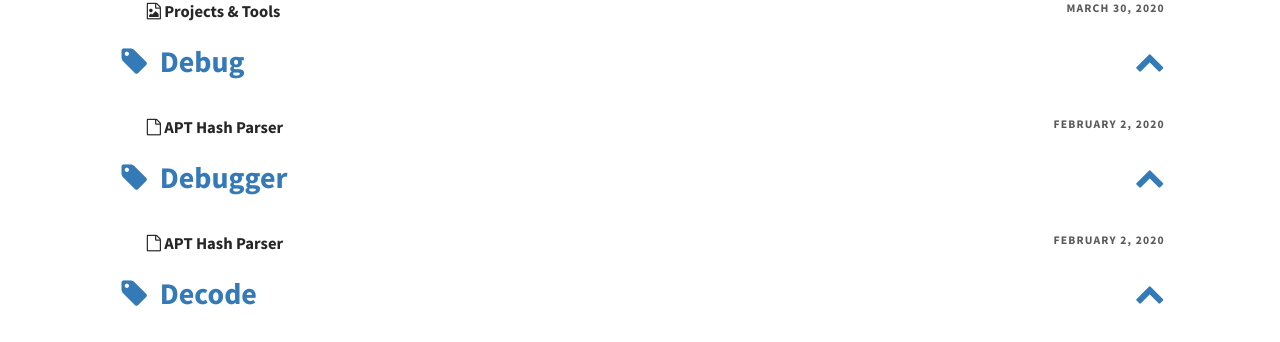
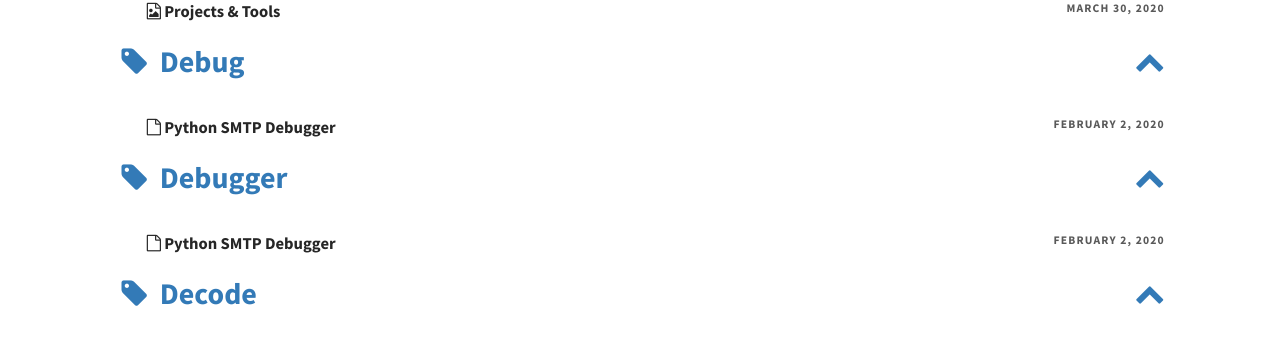
Before and after one commit to batuhankutluca/batuhankutluca.github.io, a Jekyll site: the page built from pages/tags.md, in a window 1280 px wide and 900 px high, scrolled down 785 px. Shown: the part 143-485 px from the top of the window. Built offline with Jekyll 4.4.1, drawn with Linux system fonts in a browser that asks for light colours; some of the changed text lies outside the part shown.

Commit message:
Update python_smtp_debugger.md

```diff
--- a/_portfolio/python_smtp_debugger.md
+++ b/_portfolio/python_smtp_debugger.md
@@ -1,8 +1,8 @@
 ---
 layout: post
-title: APT Hash Parser
+title: Python SMTP Debugger
 img: "assets/img/portfolio/python_smtp.png"
-feature-img: "assets/img/portfolio/python_smtp.png"
+feature-img: "assets/img/powershell-1/bg.png"
 date: February, 02 2020
 tags: [Python,SMTP,Debug,Debugger]
 ---
```
